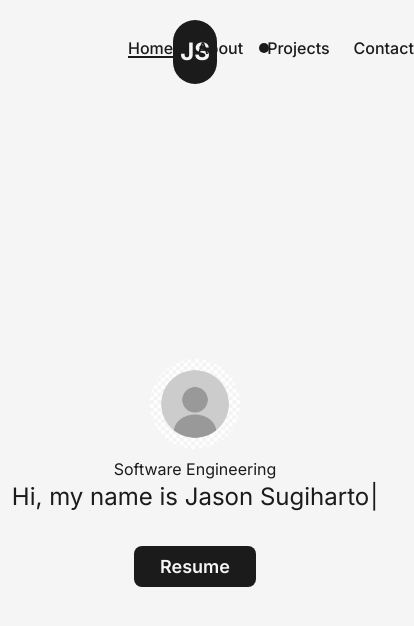
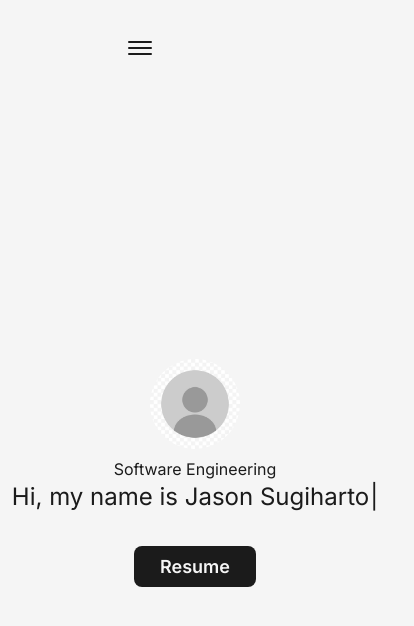
Before and after one commit to Jell13/Js-Portfolio, a Next.js app: page / in a window 390 px wide. Shown: the top 626 px of the page, 414 px wide, since content can reach past the window. Built offline with nearby package versions, Linux system fonts and the light colour scheme.

Commit message:
added navigation bar for the mobile version and added more toggles and also the hamburger menu for the mobile version

```diff
--- a/app/components/Navbar.jsx
+++ b/app/components/Navbar.jsx
@@ -6,6 +6,7 @@ import { SocialIcon } from "react-social-icons"
 import {motion} from "framer-motion"
 import useThemeSwitcher from "./hooks/useThemeSwitcher"
 import { GithubIcon, LinkedInIcon, MoonIcon, SunIcon } from "./Icons"
+import { useState } from "react"
 
 const links = [
     {
@@ -26,13 +27,33 @@ const links = [
     }
 ]
 
+const CustomMobileLink = ({href, title, toggle}) => {
+
+    const router = usePathname();
+    const handleClick = () => {
+        toggle()
+        router.push(href)
+    }
+
+    return(
+        <button onClick={handleClick} className="relative group" href={href}>
+            {title}
+            <span className={`h-[2px] inline-block absolute bg-dark dark:text-dark dark:bg-light left-0 bottom-0.5
+            group-hover:w-full transition-[width] ease duration-300 ${router === href ? 'w-full' :' w-0'}`}>
+                &nbsp;</span>
+        </button>
+    )
+}
+
 const CustomLink = ({href, title}) => {
 
     const router = usePathname();
+
+
     return(
         <Link className="relative group" href={href}>
             {title}
-            <span className={`h-[2px] inline-block absolute bg-dark dark:bg-light left-0 bottom-0.5
+            <span className={`h-[2px] inline-block absolute bg-dark dark:text-dark dark:bg-light left-0 bottom-0.5
             group-hover:w-full transition-[width] ease duration-300 ${router === href ? 'w-full' :' w-0'}`}>
                 &nbsp;</span>
         </Link>
@@ -42,10 +63,22 @@ const CustomLink = ({href, title}) => {
 const Navbar = () => {
 
     const[mode, setMode] = useThemeSwitcher();
+    const[open, setOpen] = useState(false)
+
+    const handleClick = () => {
+        setOpen(!open)
+    }
   return (
     <header className="w-full h-full py-8 px-32 dark:bg-dark dark:text-light
-     font-medium flex items-center justify-between sticky">
+     font-medium flex items-center justify-between relative">
 
+        <button className="flex-col justify-center items-center md:hidden flex" onClick={handleClick}>
+            <span className={`bg-dark dark:bg-light block transition-all ease-out duration-300 h-0.5 w-6 rounded-sm -translate-y-0.5 ${ open ? "translate-y-1 rotate-45" : "-translate-y-0.5"}`}></span>
+            <span className={`bg-dark dark:bg-light block transition-all ease-out duration-300 h-0.5 w-6 rounded-sm my-0.5 ${open ? "opacity-0": "opacity-100"}`}></span>
+            <span className={`bg-dark dark:bg-light block transition-all ease-out duration-300 h-0.5 w-6 rounded-sm -translate-y-0.5 ${ open ? "-translate-y-1 -rotate-45" : "translate-y-0.5"}`}></span>
+        </button>
+
+        <div className="w-full hidden justify-center items-center md:flex">
             <nav
             className="flex flex-row gap-6 w-1/3">
                 {/* <CustomLink href='/' title={'Home'}></CustomLink>
@@ -76,6 +109,34 @@ const Navbar = () => {
                     {mode === "dark" ? <SunIcon className={"fill-dark"}/> : <MoonIcon className={"fill-dark"}/> }
                 </button>
             </nav>
+        </div>
+
+        {open &&
+        <div className="w-[70vw] z-30 flex-col justify-center items-center md:flex fixed top-1/2 left-1/2 -translate-x-1/2 -translate-y-1/2
+        bg-dark/90 dark:bg-light/75 rounded-lg backdrop-blur-md py-32">
+            <nav
+            className="flex flex-col justify-center items-center gap-6">
+                {/* <CustomLink href='/' title={'Home'}></CustomLink>
+                <CustomLink href={'/about'} title={'About'}></CustomLink>
+                <CustomLink href={'/projects'} title={'Projects'}></CustomLink>
+                <CustomLink href={'/contact'} title={'Contact'}></CustomLink> */}
+                {links.map((link) => (
+                    <CustomMobileLink key={link.title} href={link.href} title={link.title} toggle={handleClick}/>
+                ))}
+            </nav>
+
+            <nav className="flex gap-2 justify-center items-center">
+
+                <Link className="w-8 h-8 mr-4" href="https://github.com">
+                    <GithubIcon className="w-full h-full"/>
+                </Link>
+
+                <Link className="w-8 h-8" href="https://linkedin.com">
+                    <LinkedInIcon className="w-full h-full"/>
+                </Link>
+
+            </nav>
+        </div>}
 
     </header>
   )
```
Lines whose indentation alone changed are shown as unchanged.
